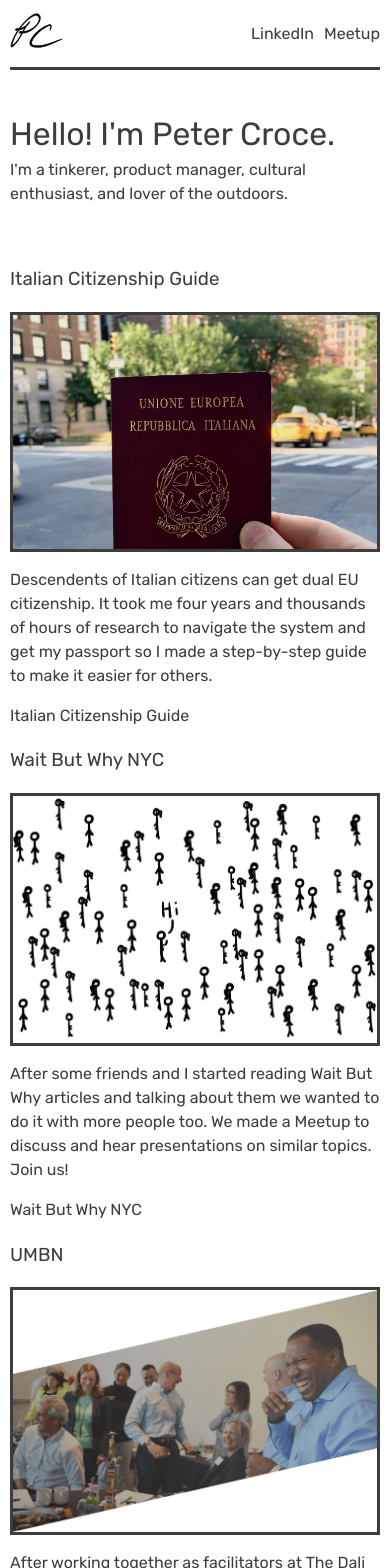
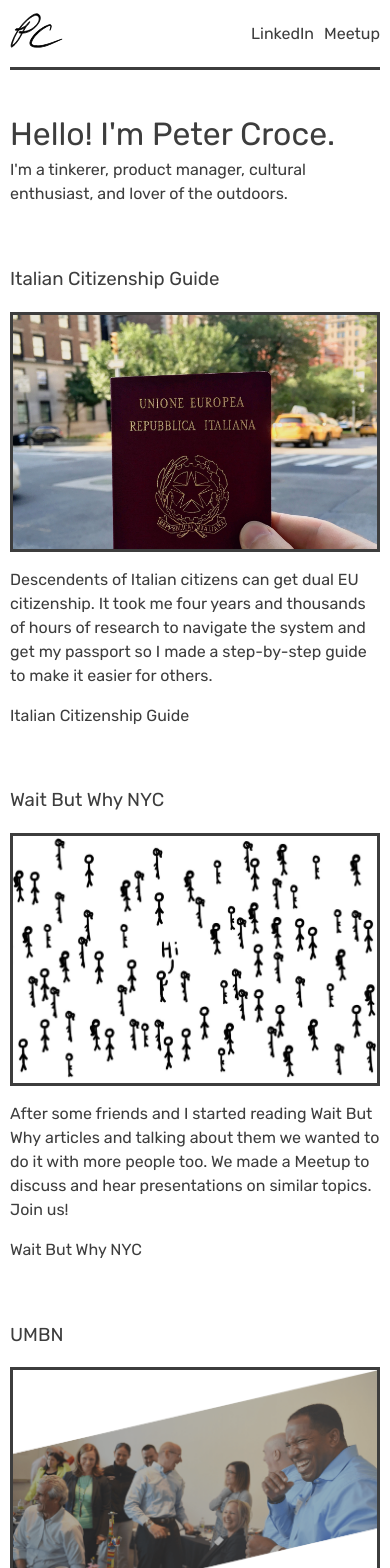
Before and after one commit to petercroce/petercroce.org, a React (Create React App) app: page / in a window 390 px wide. Shown: the top 1568 px of the page. Built offline with nearby package versions, Linux system fonts and the light colour scheme.

Commit message:
feat: add margin-top to cards on mobile, excluding the first one in a .card-list

```diff
--- a/src/App.css
+++ b/src/App.css
@@ -94,6 +94,10 @@
   width: 100%;
   display: flex;
   flex-direction: column;
+  margin-top: 40px;
+}
+.card:first-of-type {
+  margin-top: 0;
 }
 .card p {
   flex: 1;
@@ -109,6 +113,7 @@
   }
   .card {
     width: 32%;
+    margin-top: 0;
   }
   .card img,
   .card iframe {
```
